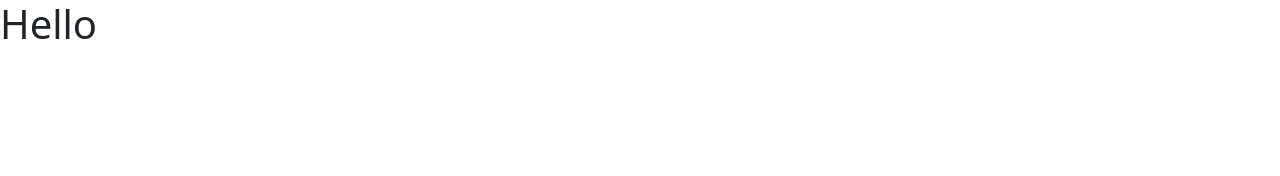
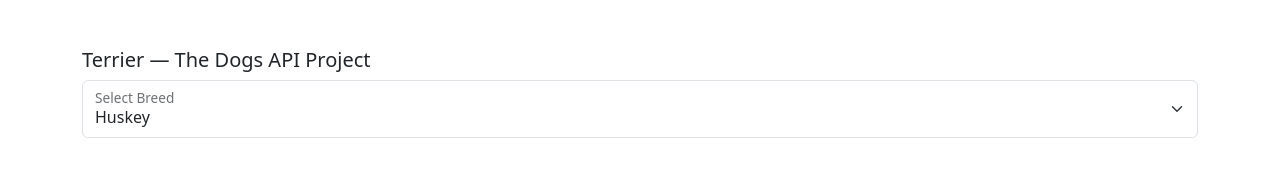
Before and after one commit to PatharePrasad/Terrier, a plain HTML site: page index.html in a window 1280 px wide. Drawn offline with nearby package versions, Linux system fonts and the light colour scheme.

Commit message:
added dropdown using bootstrap

```diff
--- a/index.html
+++ b/index.html
@@ -7,8 +7,19 @@
   <title>Terrier &mdash; fetch dogs</title>
 </head>
 <body>
-  <h1>Hello</h1>
+  <main class="container mt-5">
+  <h1 class="fs-5">Terrier &mdash; The Dogs API Project</h1>
+  <div class="form-floating">
+  <select class="form-select" aria-label="Select dog breed" id="dogs-breed">
 
+    <!-- Options -->
+    <option value="Option">Huskey</option>
+  </select>
+  <label for="dogs-breed">Select Breed</label>
+</div>
+  </main>
+
+  <!-- scripts -->
   <script src="https://cdn.jsdelivr.net/npm/bootstrap@5.3.3/dist/js/bootstrap.bundle.min.js" integrity="sha384-YvpcrYf0tY3lHB60NNkmXc5s9fDVZLESaAA55NDzOxhy9GkcIdslK1eN7N6jIeHz" crossorigin="anonymous"></script>
 
   <script src="src/main.js"></script>
```
